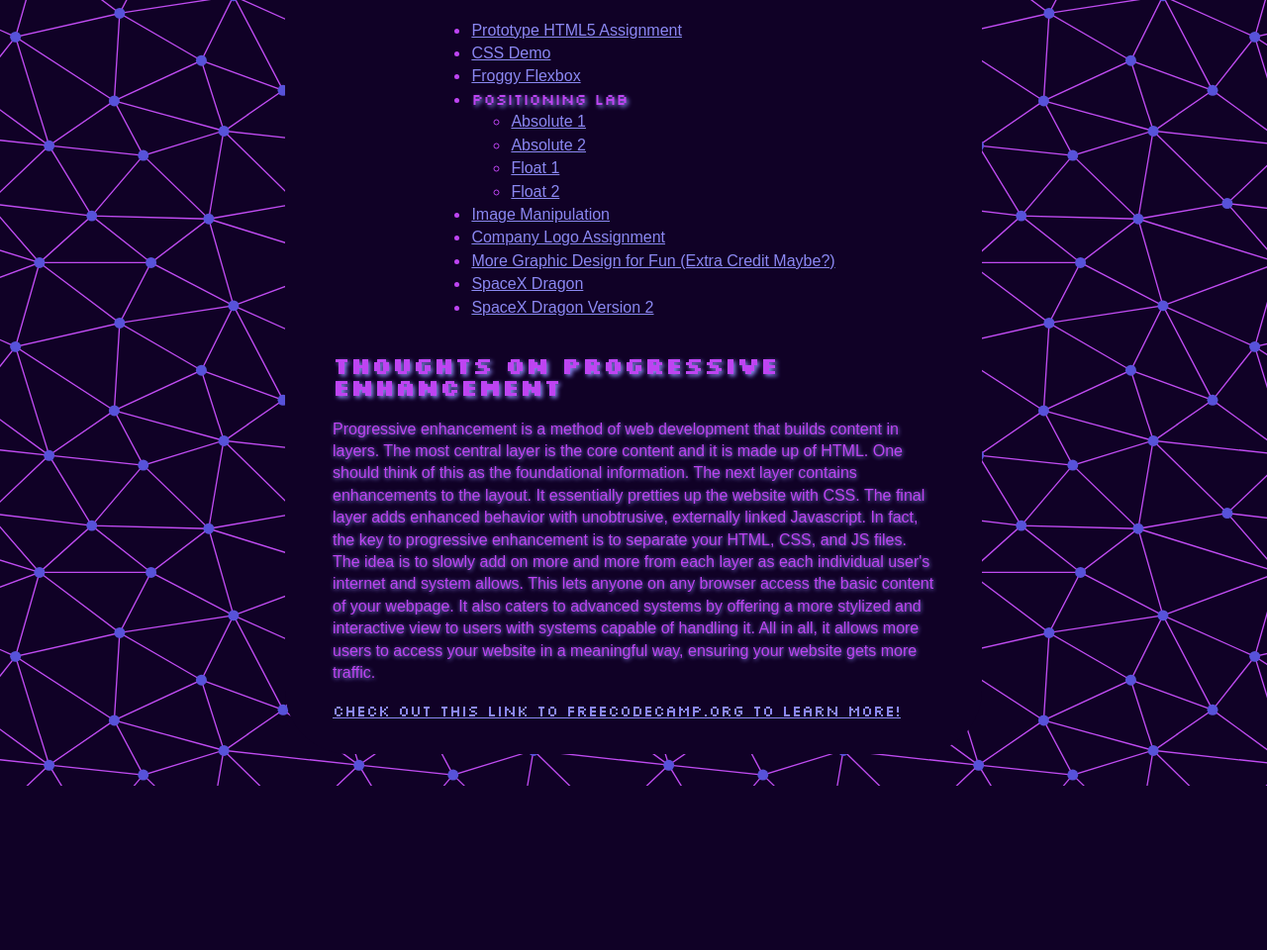
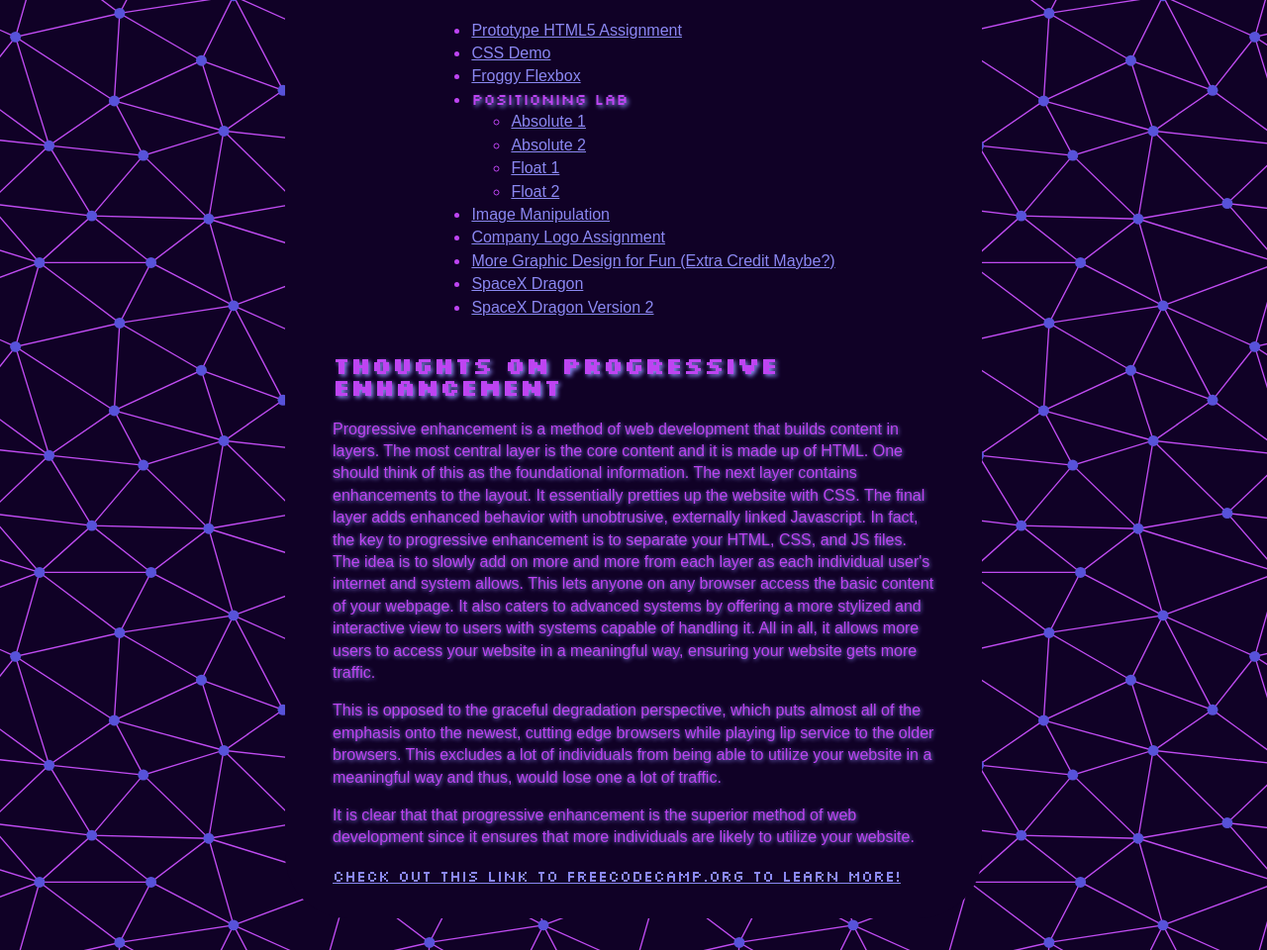
Before and after one commit to coloredinchris/ifsc-1310, a plain HTML site: page index.html in a window 1280 px wide. Shown: the part 197-1157 px from the top of the page at 99% size. Before the commit the page ends 991 px from the top, so only its background shows below. Drawn offline with Linux system fonts and the light colour scheme; a web font is replaced by a local one.

Commit message:
more progressive enhancement

```diff
--- a/index.html
+++ b/index.html
@@ -40,6 +40,8 @@
         <section>
           <h2>Thoughts on Progressive Enhancement</h2>
           <p>Progressive enhancement is a method of web development that builds content in layers. The most central layer is the core content and it is made up of HTML. One should think of this as the foundational information. The next layer contains enhancements to the layout. It essentially pretties up the website with CSS. The final layer adds enhanced behavior with unobtrusive, externally linked Javascript. In fact, the key to progressive enhancement is to separate your HTML, CSS, and JS files. The idea is to slowly add on more and more from each layer as each individual user's internet and system allows. This lets anyone on any browser access the basic content of your webpage. It also caters to advanced systems by offering a more stylized and interactive view to users with systems capable of handling it. All in all, it allows more users to access your website in a meaningful way, ensuring your website gets more traffic.</p>
+          <p>This is opposed to the graceful degradation perspective, which puts almost all of the emphasis onto the newest, cutting edge browsers while playing lip service to the older browsers. This excludes a lot of individuals from being able to utilize your website in a meaningful way and thus, would lose one a lot of traffic.</p>
+          <p>It is clear that that progressive enhancement is the superior method of web development since it ensures that more individuals are likely to utilize your website.</p>
           <a href="https://www.freecodecamp.org/news/what-is-progressive-enhancement-and-why-it-matters-e80c7aaf834a/" target="_blank">Check out this link to freecodecamp.org to learn more!</a>
         </section>
     </body>
```
